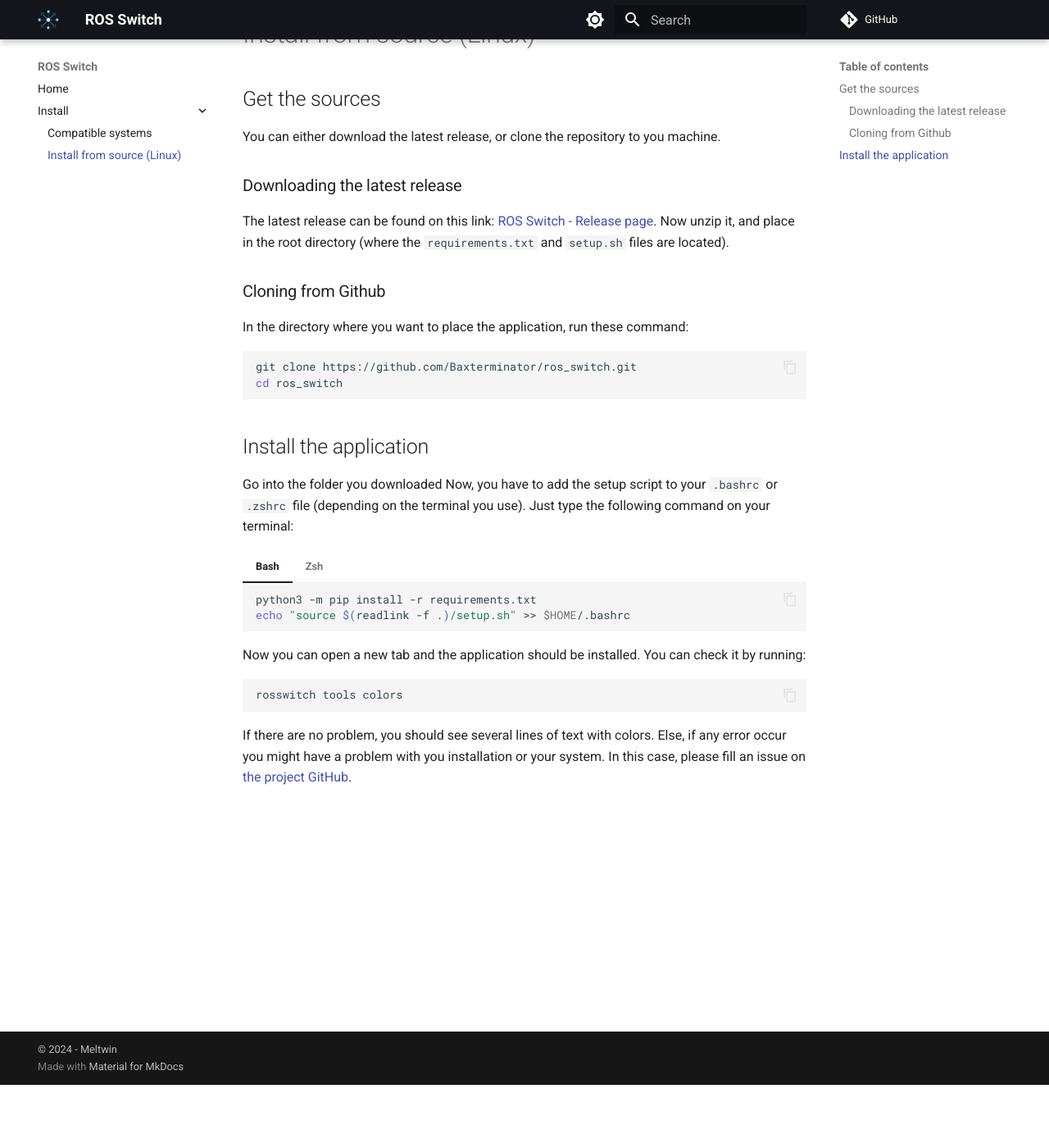
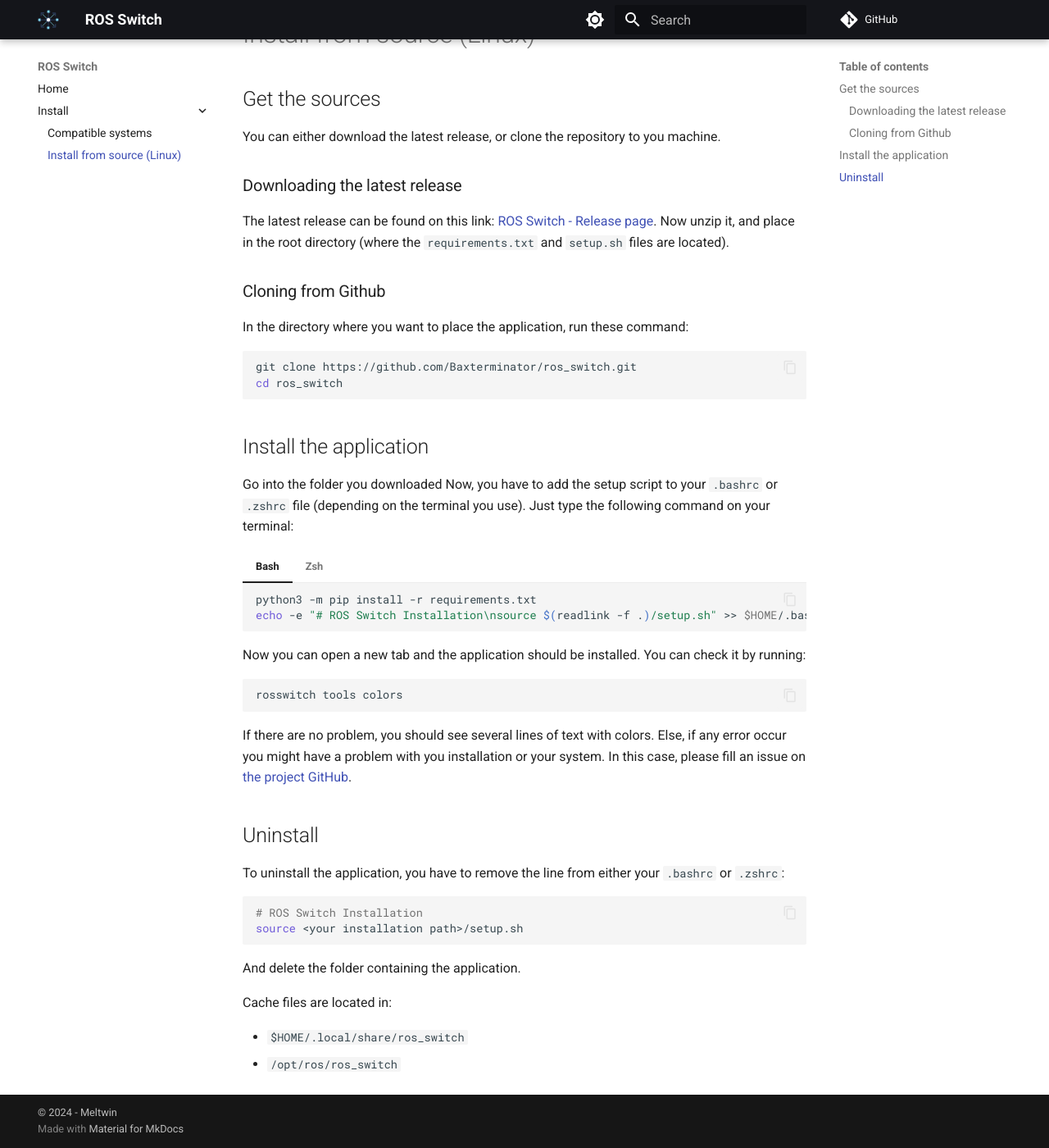
Before and after one commit to Baxterminator/ros_switch, an MkDocs documentation site: the page built from docs/install/index.md, in a window 1280 px wide and 1400 px high, scrolled down 77 px. Shown: the whole window at 82% size. Built offline with MkDocs 1.6.1 and Material for MkDocs 9.7.7, drawn with Linux system fonts in a browser that asks for light colours; comment, search, counter and statistics services are not loaded.

Commit message:
Added uninstall steps

````diff
--- a/docs/install/index.md
+++ b/docs/install/index.md
@@ -26,14 +26,14 @@
 
     ```shell
     python3 -m pip install -r requirements.txt
-    echo "source $(readlink -f .)/setup.sh" >> $HOME/.bashrc
+    echo -e "# ROS Switch Installation\nsource $(readlink -f .)/setup.sh" >> $HOME/.bashrc
     ```
 
 === "Zsh"
 
     ```shell
     python3 -m pip install -r requirements.txt
-    echo "source $(readlink -f .)/setup.sh" >> $HOME/.zshrc
+    echo -e "# ROS Switch Installation\nsource $(readlink -f .)/setup.sh" >> $HOME/.zshrc
     ```
 
 Now you can open a new tab and the application should be installed. You can check it by running:
@@ -43,3 +43,19 @@
 ```
 
 If there are no problem, you should see several lines of text with colors. Else, if any error occur you might have a problem with you installation or your system. In this case, please fill an issue on [the project GitHub](https://github.com/Baxterminator/ros_switch/issues).
+
+## Uninstall
+
+To uninstall the application, you have to remove the line from either your `.bashrc` or `.zshrc`:
+
+```bash
+# ROS Switch Installation
+source <your installation path>/setup.sh
+```
+
+And delete the folder containing the application.
+
+Cache files are located in:
+
+- `$HOME/.local/share/ros_switch`
+- `/opt/ros/ros_switch`
````
